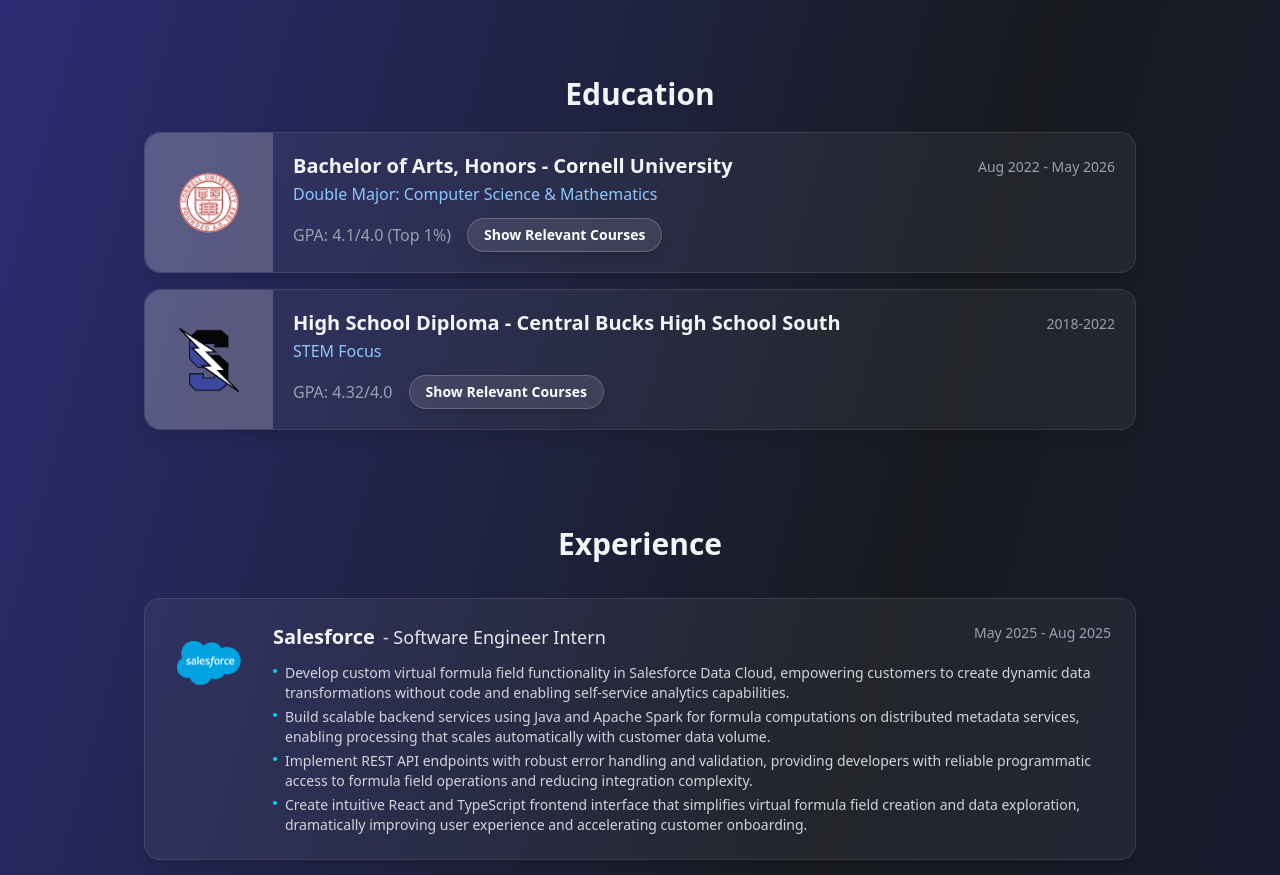
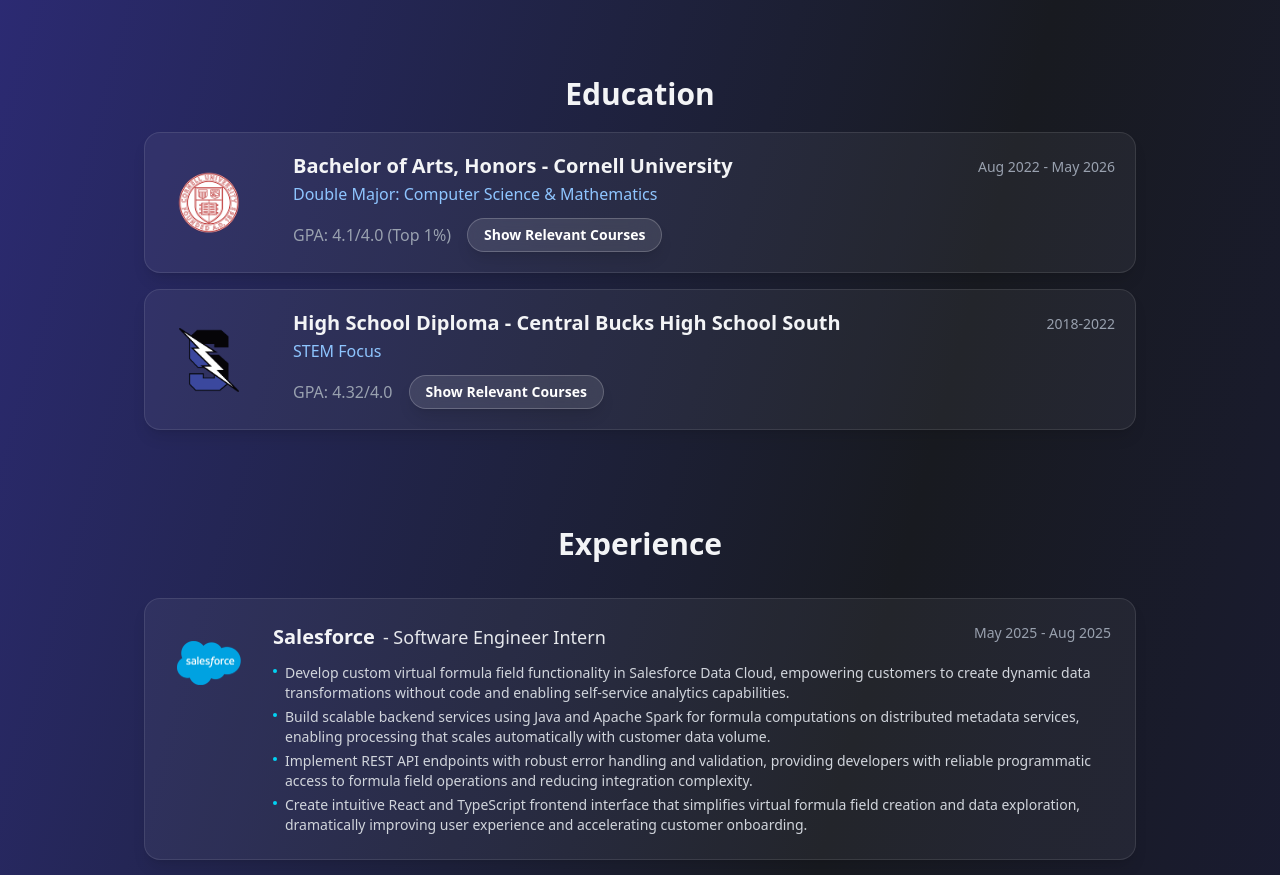
Before and after one commit to LambdaAK/Alex-Kozik-Portfolio, a React (Vite) app: page / in a window 1280 px wide. Shown: the part 820-1695 px from the top of the page. Built offline with nearby package versions, Linux system fonts and the light colour scheme.

Commit message:
Remove gray background for institution logos.

```diff
--- a/src/App.tsx
+++ b/src/App.tsx
@@ -126,7 +126,7 @@
             className="w-full flex flex-row items-stretch bg-white/5 rounded-2xl shadow-lg border border-white/10 hover:scale-[1.01] transition-transform duration-200"
           >
             {/* Logo on the left */}
-            <div className="flex items-center justify-center min-w-[120px] max-w-[160px] bg-white/20 rounded-l-2xl p-4">
+            <div className="flex items-center justify-center min-w-[120px] max-w-[160px] rounded-l-2xl p-4">
               <img
                 src={edu.logo}
                 alt={edu.name + ' logo'}
```
